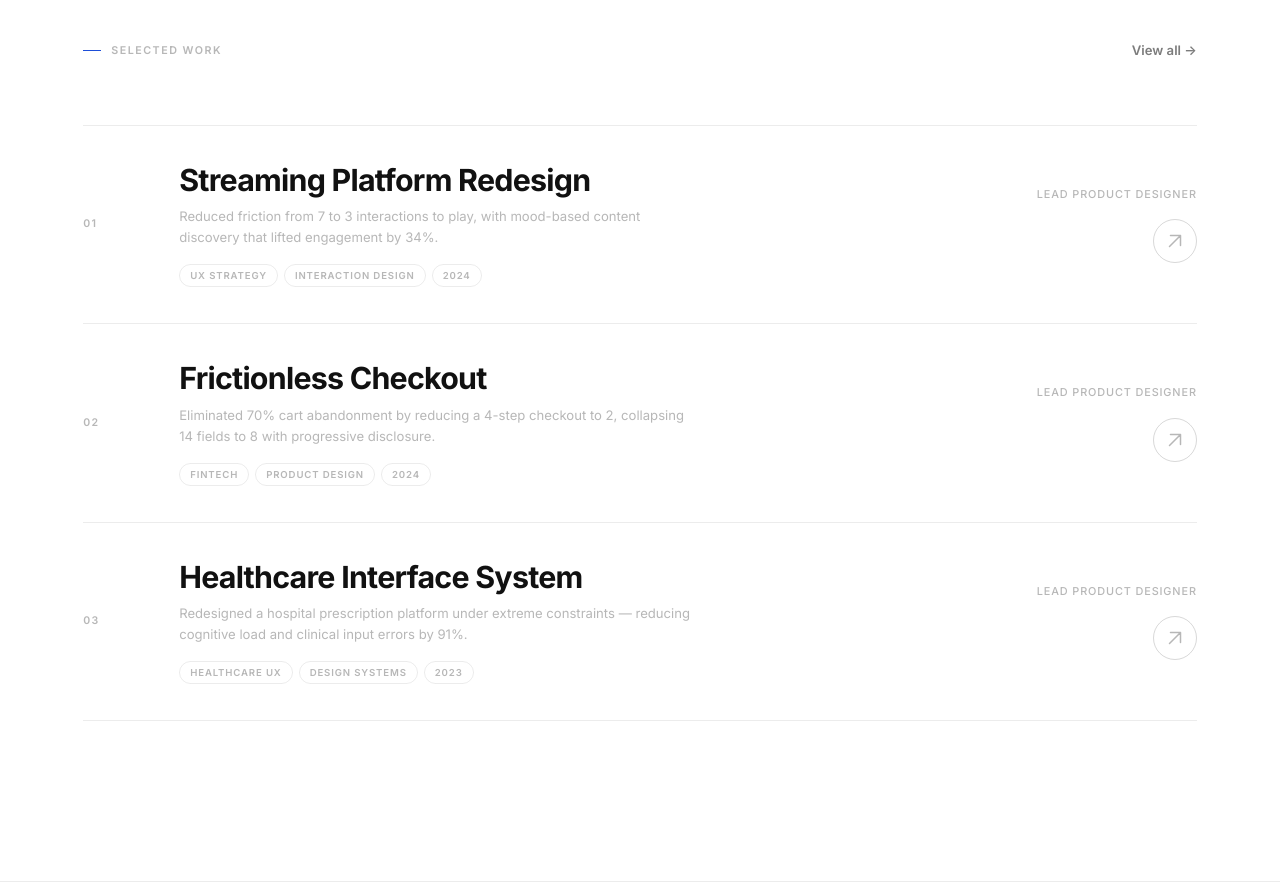
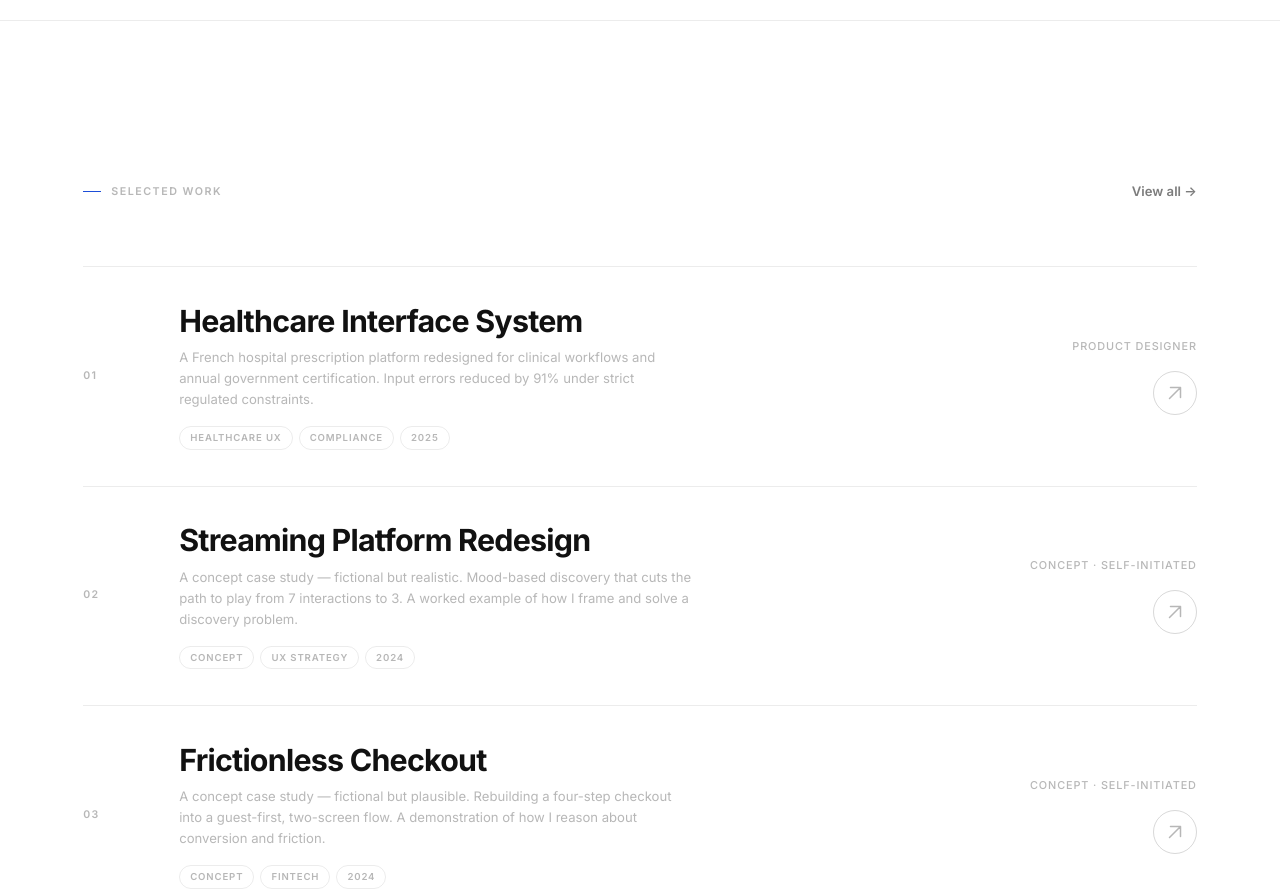
Before and after one commit to jordimoca/jordimoca, a plain HTML site: page index.html in a window 1280 px wide. Shown: the part 1800-2692 px from the top of the page. Drawn offline with Linux system fonts and the light colour scheme; a web font is replaced by a local one.

Commit message:
Update index.html

```diff
--- a/index.html
+++ b/index.html
@@ -107,6 +107,7 @@ View selected work
 <h2 class="whois-heading reveal reveal-d1" id="whois-heading">I design products that make hard workflows feel obvious.</h2>
 <p class="whois-body reveal reveal-d2">Seven years designing digital products for teams building tools that experts depend on — prescription management systems in hospitals, risk engines in fintech, complex SaaS dashboards. My practice sits at the intersection of systems architecture, interaction design, and deep domain knowledge.</p>
 <p class="whois-body reveal reveal-d3">I approach every problem as a systems challenge first. Before any wireframe, I map information flows, identify decision points, and understand the mental model of the person doing the work. Then I design the simplest interface that fits that model.</p>
+<p class="whois-body reveal reveal-d3">I work hand-in-hand with Product rather than waiting on finished specs — digging into the problems behind a request, finding solutions the specification never described, and staying close to the roadmap so we prioritise the right work for the team's actual capacity each cycle.</p>
 <a href="about.html" class="text-link reveal reveal-d3" aria-label="Full about page" style="margin-top:16px;display:inline-flex;">More about me <svg width="14" height="14" viewBox="0 0 14 14" fill="none" aria-hidden="true"><path d="M1 7h12M7 1l6 6-6 6" stroke="currentColor" stroke-width="1.5" stroke-linecap="round" stroke-linejoin="round"/></svg></a>
 </div>
 <aside class="reveal reveal-d2" aria-label="Key credentials">
@@ -131,43 +132,43 @@ View selected work
 </div>
 <ol class="work-list" aria-label="Featured case studies">
 <li>
-<a class="work-row reveal reveal-d1" href="work/streaming-product-design.html" aria-label="Case study: Streaming Platform Redesign">
+<a class="work-row reveal reveal-d1" href="work/healthcare-interface-system.html" aria-label="Case study: Healthcare Interface System">
 <span class="work-num" aria-hidden="true">01</span>
 <div class="work-info">
-<h3 class="work-title">Streaming Platform Redesign</h3>
-<p class="work-desc">Reduced friction from 7 to 3 interactions to play, with mood-based content discovery that lifted engagement by 34%.</p>
-<div class="work-tags"><span class="tag">UX Strategy</span><span class="tag">Interaction Design</span><span class="tag">2024</span></div>
+<h3 class="work-title">Healthcare Interface System</h3>
+<p class="work-desc">A French hospital prescription platform redesigned for clinical workflows and annual government certification. Input errors reduced by 91% under strict regulated constraints.</p>
+<div class="work-tags"><span class="tag">Healthcare UX</span><span class="tag">Compliance</span><span class="tag">2025</span></div>
 </div>
 <div class="work-right" aria-hidden="true">
-<span class="work-role">Lead Product Designer</span>
+<span class="work-role">Product Designer</span>
 <div class="work-arrow"><svg width="18" height="18" viewBox="0 0 18 18" fill="none"><path d="M3.5 14.5l11-11M14.5 3.5H4.5M14.5 3.5v10" stroke="currentColor" stroke-width="1.5" stroke-linecap="round" stroke-linejoin="round"/></svg></div>
 </div>
 </a>
 </li>
 <li>
-<a class="work-row reveal reveal-d2" href="work/fintech-product-design.html" aria-label="Case study: Frictionless Checkout">
+<a class="work-row reveal reveal-d2" href="work/streaming-product-design.html" aria-label="Concept case study: Streaming Platform Redesign">
 <span class="work-num" aria-hidden="true">02</span>
 <div class="work-info">
-<h3 class="work-title">Frictionless Checkout</h3>
-<p class="work-desc">Eliminated 70% cart abandonment by reducing a 4-step checkout to 2, collapsing 14 fields to 8 with progressive disclosure.</p>
-<div class="work-tags"><span class="tag">Fintech</span><span class="tag">Product Design</span><span class="tag">2024</span></div>
+<h3 class="work-title">Streaming Platform Redesign</h3>
+<p class="work-desc">A concept case study — fictional but realistic. Mood-based discovery that cuts the path to play from 7 interactions to 3. A worked example of how I frame and solve a discovery problem.</p>
+<div class="work-tags"><span class="tag">Concept</span><span class="tag">UX Strategy</span><span class="tag">2024</span></div>
 </div>
 <div class="work-right" aria-hidden="true">
-<span class="work-role">Lead Product Designer</span>
+<span class="work-role">Concept · Self-initiated</span>
 <div class="work-arrow"><svg width="18" height="18" viewBox="0 0 18 18" fill="none"><path d="M3.5 14.5l11-11M14.5 3.5H4.5M14.5 3.5v10" stroke="currentColor" stroke-width="1.5" stroke-linecap="round" stroke-linejoin="round"/></svg></div>
 </div>
 </a>
 </li>
 <li>
-<a class="work-row reveal reveal-d3" href="work/healthcare-interface-system.html" aria-label="Case study: Healthcare Interface System">
+<a class="work-row reveal reveal-d3" href="work/fintech-product-design.html" aria-label="Concept case study: Frictionless Checkout">
 <span class="work-num" aria-hidden="true">03</span>
 <div class="work-info">
-<h3 class="work-title">Healthcare Interface System</h3>
-<p class="work-desc">Redesigned a hospital prescription platform under extreme constraints — reducing cognitive load and clinical input errors by 91%.</p>
-<div class="work-tags"><span class="tag">Healthcare UX</span><span class="tag">Design Systems</span><span class="tag">2023</span></div>
+<h3 class="work-title">Frictionless Checkout</h3>
+<p class="work-desc">A concept case study — fictional but plausible. Rebuilding a four-step checkout into a guest-first, two-screen flow. A demonstration of how I reason about conversion and friction.</p>
+<div class="work-tags"><span class="tag">Concept</span><span class="tag">Fintech</span><span class="tag">2024</span></div>
 </div>
 <div class="work-right" aria-hidden="true">
-<span class="work-role">Lead Product Designer</span>
+<span class="work-role">Concept · Self-initiated</span>
 <div class="work-arrow"><svg width="18" height="18" viewBox="0 0 18 18" fill="none"><path d="M3.5 14.5l11-11M14.5 3.5H4.5M14.5 3.5v10" stroke="currentColor" stroke-width="1.5" stroke-linecap="round" stroke-linejoin="round"/></svg></div>
 </div>
 </a>
```
